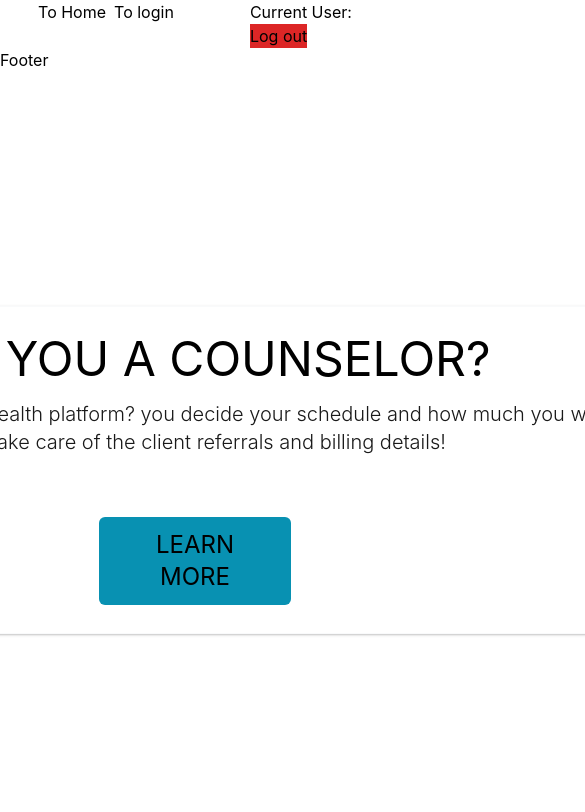
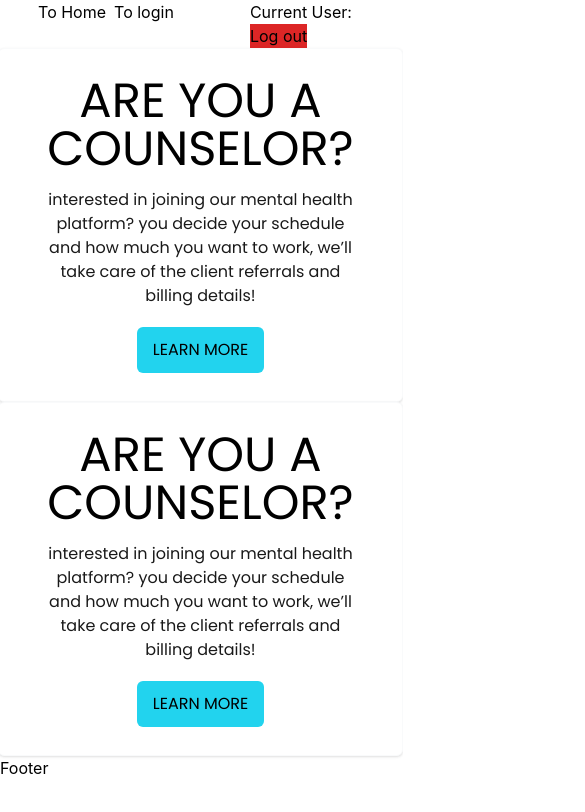
Before and after one commit to Recoded-Spark-Turkey-2022/Unboxed, a React (Create React App) app: page /counselor in a window 390 px wide. Shown: the top 812 px of the page, 585 px wide, since content can reach past the window. Built offline with nearby package versions, Linux system fonts and the light colour scheme; no server answers.

Commit message:
Counseler card completed with responsive design and jest testing

```diff
--- a/src/components/Counsler/Counsler.jsx
+++ b/src/components/Counsler/Counsler.jsx
@@ -9,28 +9,23 @@ const Counsler = () => {
   }
 
   return (
-    <div className="absolute w-full h-full flex items-center justify-center py-4 md:py-8  ">
-      <div className="inline-flex flex-col space-y-3.5 items-center justify-start px-12 py-7 bg-white shadow border rounded-md border-gray-50">
-        <p
-          className="text-5xl text-center uppercase"
-          style={{ width: 1020, height: 51.43 }}
-        >
-          Are you a counselor?
-        </p>
-        <p
-          className="text-xl font-light text-center text-black text-opacity-90 lowercase"
-          style={{ width: 1020, height: 102.86 }}
-        >
+    <div
+      data-testid="counselor"
+      className="  flex justify-center font-poppins sm:w-[70%] md:w-[70%] lg:w-[70%] card self-center sm:ml-[1rem] md:ml-[10rem] lg:ml-[4rem]  "
+    >
+      <div className=" px-12 py-7   bg-white shadow border rounded-md  border-gray-50">
+        <p className=" text-5xl text-center uppercase">Are you a counselor?</p>
+        <p className="pt-[5%] pb-[6%] text-md font-poppins font-lights text-center  text-black text-opacity-90 lowercase">
           Interested in joining our mental health platform? You decide your
           schedule and how much you want to work, we’ll take care of the client
           referrals and billing details!
         </p>
-        <div className="w-48 h-1/4">
-          <div className="flex items-center justify-center flex-1 h-full px-6 py-3 bg-cyan-600 hover: bg-cyan- rounded-md">
+        <div className=" flex justify-center">
+          <div className=" object-center  font-poppins  h-full  lg:py-[0.7rem]  lg:px-[1rem]  md:py-[0.7rem]  md:px-[1rem] sm:p-[0.5rem] bg-cyan-400 hover:bg-cyan-600 rounded-md">
             <button
               type="button"
               onClick={handleClick}
-              className="flex-1 h-full text-2xl text-center uppercase"
+              className=" flex-initial  h-full text-md  text-center uppercase"
             >
               Learn More
             </button>
```
Also changed, not shown: 1 other file (tests, documents, lock files or other folders).
